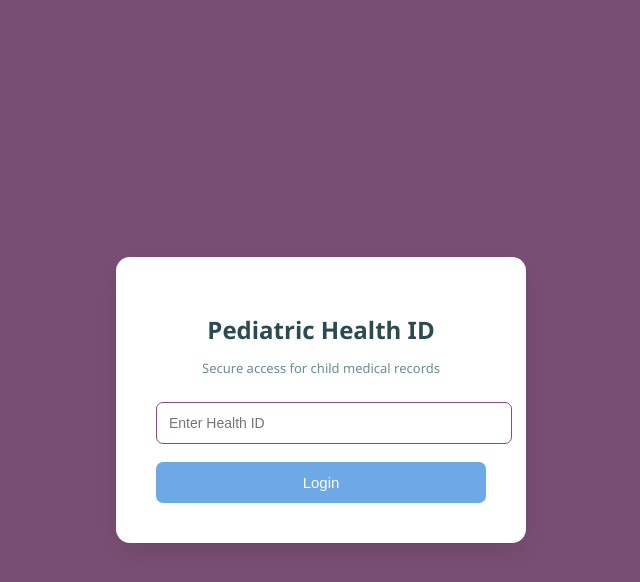
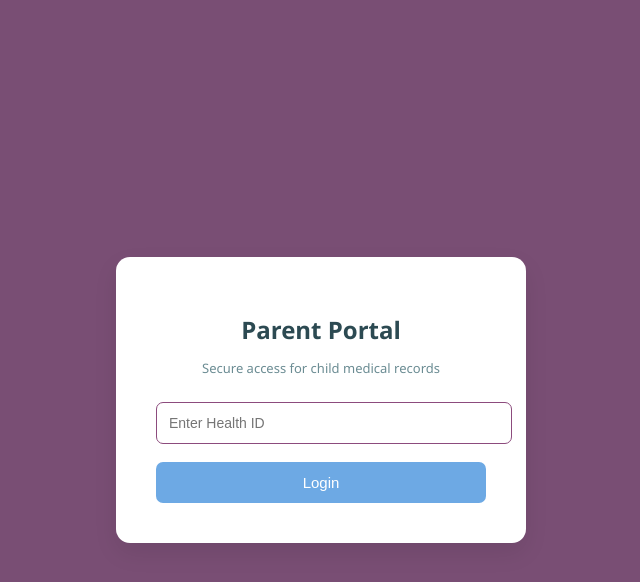
Before and after one commit to Amritha2303/pediatric-health-system, a Flask app: page / in a window 1280 px wide. Shown: the top 582 px of the page, without its empty margins (319-959 px from the left). Run offline with Flask 3, Linux system fonts and the light colour scheme.

Commit message:
login pagr h1 changed

```diff
--- a/templates/login.html
+++ b/templates/login.html
@@ -10,7 +10,7 @@
 
 <div class="login-container">
 
-<h1>Pediatric Health ID</h1>
+<h1>Parent Portal</h1>
 <p class="subtitle">Secure access for child medical records</p>
 
 <form action="/login" method="POST">
```
